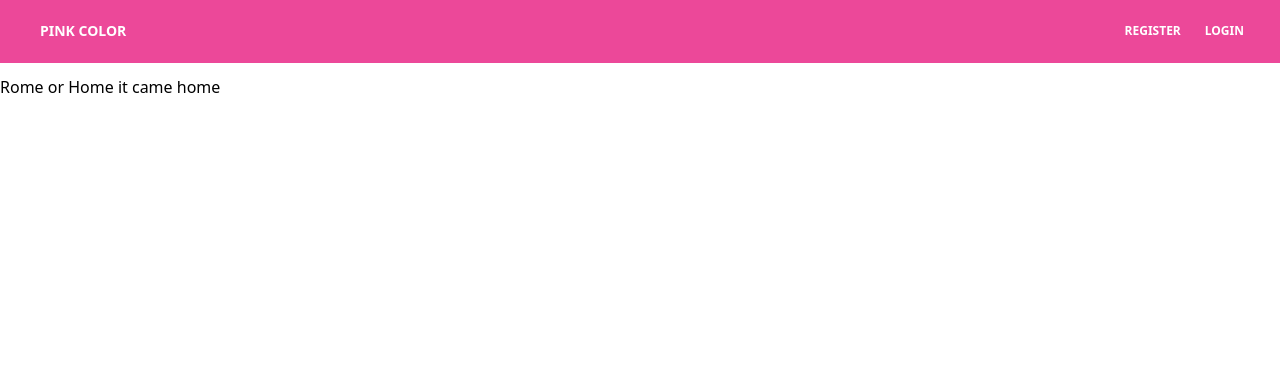
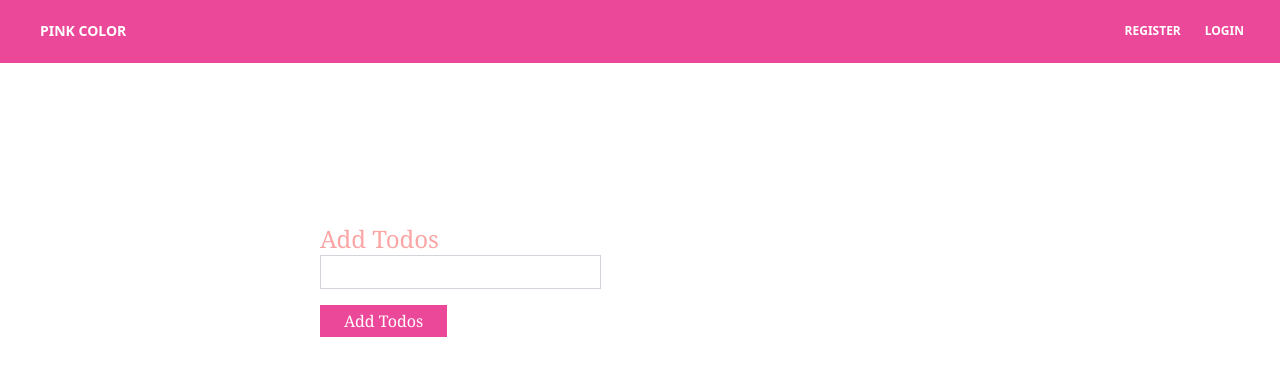
Before and after one commit to TanzimIbthesam/ReactProjects, a React (Create React App) app in the folder reactfirebasecrud/: page / in a window 1280 px wide. Shown: the top 376 px of the page. Built offline with nearby package versions, Linux system fonts and the light colour scheme; no server answers.

Commit message:
Not pushed

```diff
--- a/reactfirebasecrud/src/Home.js
+++ b/reactfirebasecrud/src/Home.js
@@ -1,8 +1,15 @@
+import { db } from "./firebase/config";
+
 const Home=()=>{
+    const addTodo=()=>{
+          db.collection("todos")
+    }
  return(
-     <div>
-         Rome or Home it came home
-     </div>
+      <div className="container mx-auto w-1/2 m-40">
+             <div className="text-red-300 font-serif text-2xl">Add Todos</div>
+             <input type="text" className="px-6 py-1 border border-gray-300" /><br></br>
+             <button onClick={addTodo} className="bg-pink-500 text-white font-serif px-6 py-1 mt-4">Add Todos</button>
+      </div>
  )
 }
 
```
Also changed, not shown: 1 other file (tests, documents, lock files or other folders).
